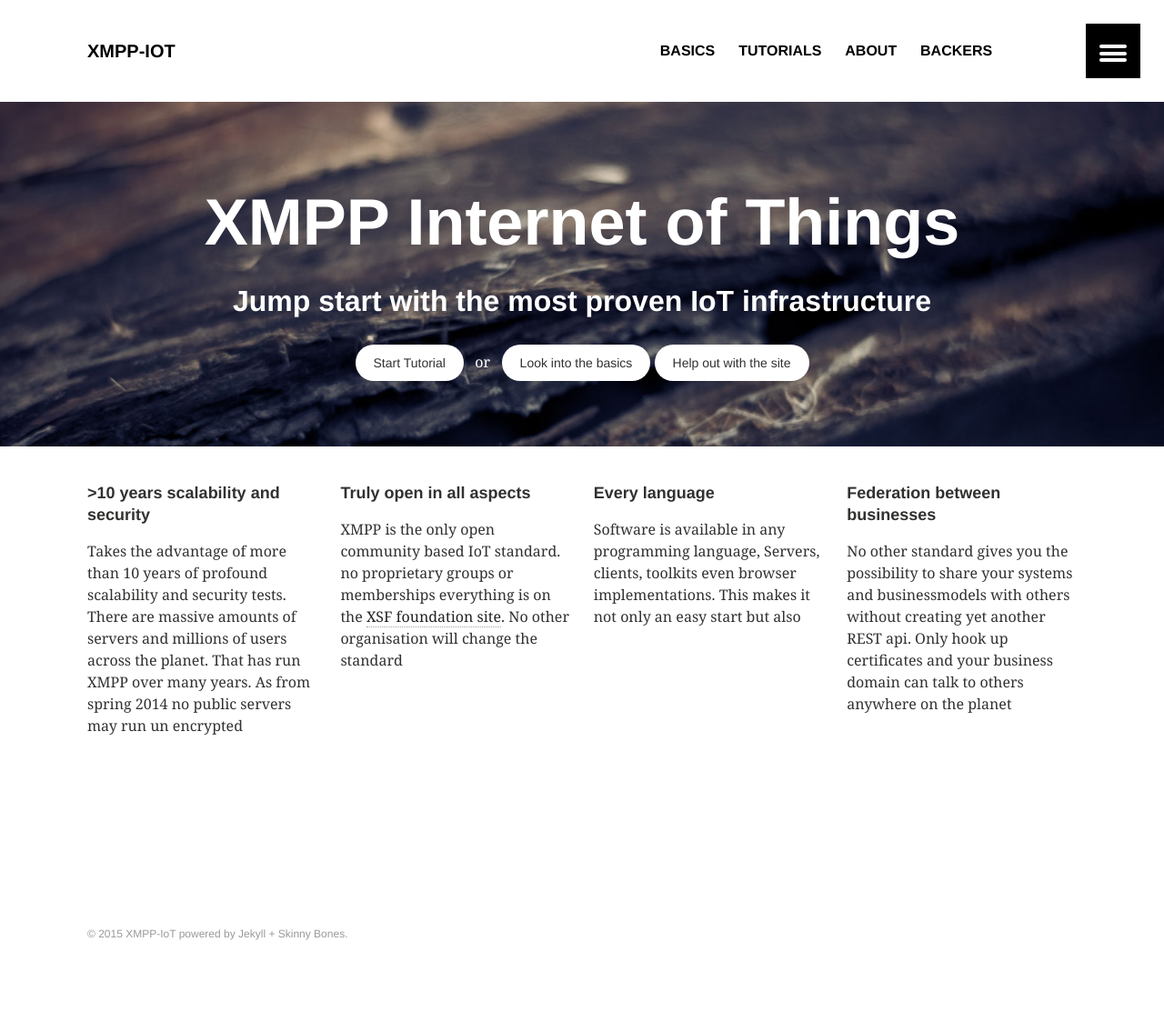
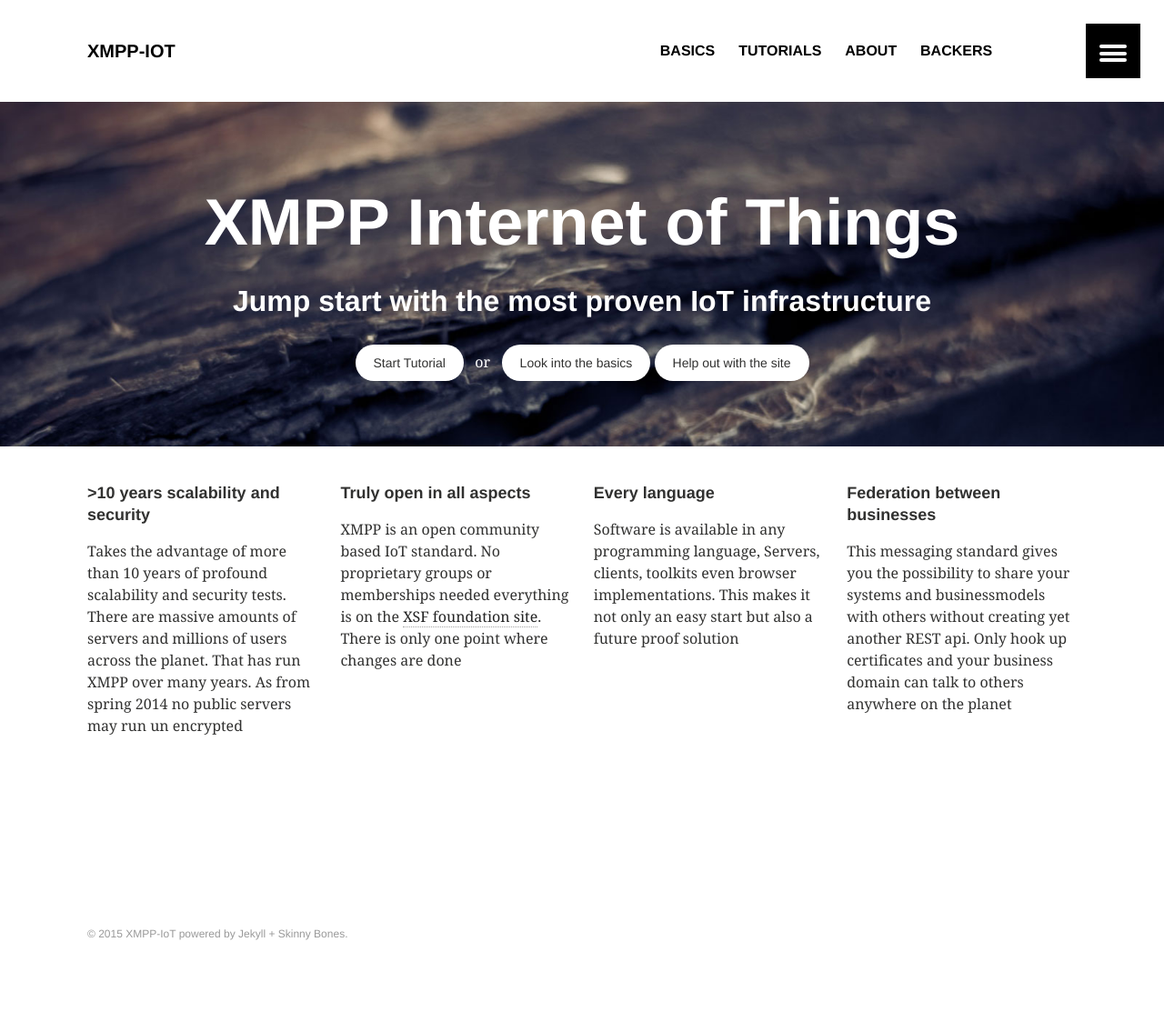
Before and after one commit to xmpp-iot/xmpp-iot.github.io, a Jekyll site: the page built from index.md, in a window 1280 px wide. Shown: the whole page at 91% size. Built offline with Jekyll 4.4.1, drawn with Linux system fonts in a browser that asks for light colours.

```diff
--- a/index.md
+++ b/index.md
@@ -18,22 +18,23 @@
 
 <div class="tile">
   <h2 class="post-title">Truly open in all aspects</h2>
-  <p class="post-excerpt">XMPP is the only open community based IoT
-  standard. no proprietary groups or memberships everything is on the
-  <a href="http://XMPP.org/extensions" >XSF foundation site</a>. No other
-  organisation will change the standard</p>
+  <p class="post-excerpt">XMPP is an open community based IoT
+  standard. No proprietary groups or memberships needed everything is on the
+  <a href="http://XMPP.org/extensions" >XSF foundation site</a>. There
+  is only one point where changes are done</p>
 </div><!-- /.tile -->
 
 <div class="tile">
   <h2 class="post-title">Every language</h2>
   <p class="post-excerpt">Software is available in any
   programming language, Servers, clients, toolkits even browser
-  implementations. This makes it not only an easy start but also </p>
+  implementations. This makes it not only an easy start but also a
+  future proof solution </p>
 </div><!-- /.tile -->
 
 <div class="tile">
   <h2 class="post-title">Federation between businesses</h2>
-  <p class="post-excerpt">No other standard gives you the possibility
+  <p class="post-excerpt">This messaging standard gives you the possibility
   to share your systems and businessmodels with others without creating yet another REST
   api. Only hook up certificates and your business domain can talk to others
   anywhere on the planet</p>
```
